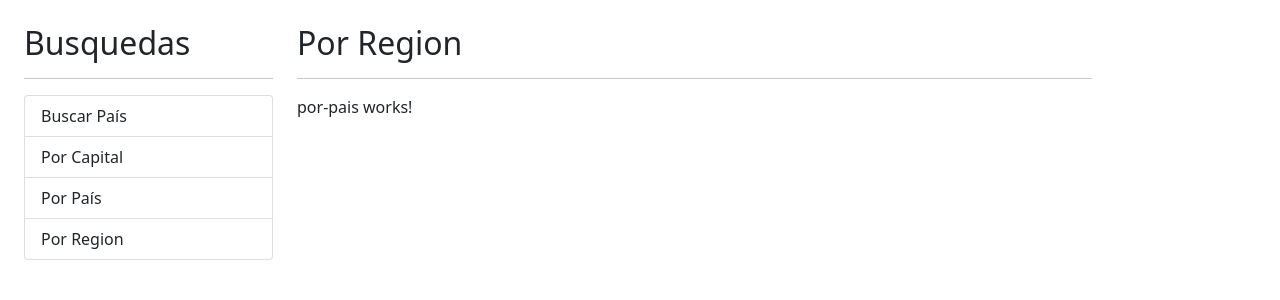
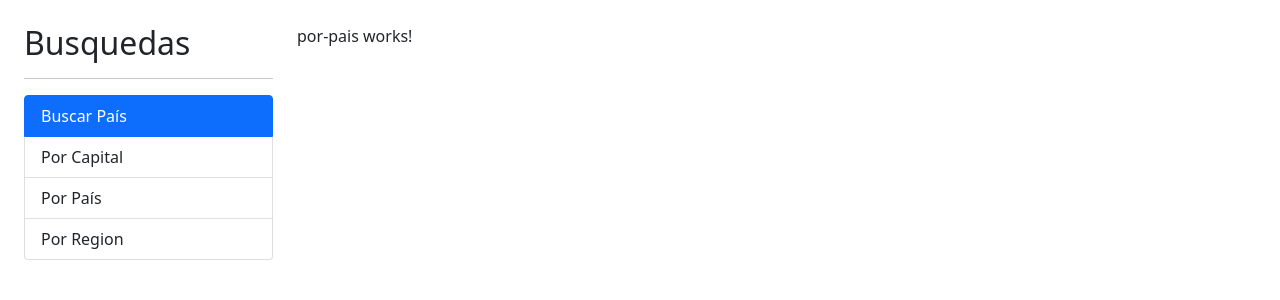
Before and after one commit to MiguelGonzalezAlvarez/Web-CountryInfoApp-Angular, an Angular app: page / in a window 1280 px wide. Shown: the top 300 px of the page. Built offline with nearby package versions, Linux system fonts and the light colour scheme.

Commit message:
fix: move list code to the sidebar

```diff
--- a/src/app/app.component.html
+++ b/src/app/app.component.html
@@ -1,17 +1,8 @@
 <div class="row container mt-4">
     <div class="col-3">
-        <h2>Busquedas</h2>
-        <hr>
-        <ul class="list-group">
-            <li class="list-group-item">Buscar País</li>
-            <li class="list-group-item">Por Capital</li>
-            <li class="list-group-item">Por País</li>
-            <li class="list-group-item">Por Region</li>
-        </ul>
+        <app-sidebar></app-sidebar>
     </div>
     <div class="col">
-        <h2>Por Region</h2>
-        <hr>
         <router-outlet></router-outlet>
     </div>
 </div>
--- a/src/app/shared/shared.module.ts
+++ b/src/app/shared/shared.module.ts
@@ -1,6 +1,7 @@
 import { NgModule } from '@angular/core';
 import { CommonModule } from '@angular/common';
 import { SidebarComponent } from './sidebar/sidebar.component';
+import { RouterModule } from '@angular/router';
 
 
 
@@ -9,7 +10,8 @@ import { SidebarComponent } from './sidebar/sidebar.component';
     SidebarComponent
   ],
   imports: [
-    CommonModule
+    CommonModule,
+    RouterModule
   ],
   exports: [
     SidebarComponent
--- a/src/app/shared/sidebar/sidebar.component.html
+++ b/src/app/shared/sidebar/sidebar.component.html
@@ -1 +1,9 @@
-<p>sidebar works!</p>
+<h2>Busquedas</h2>
+<hr>
+<ul class="list-group">
+    <li routerLink="" routerLinkActive="active" [routerLinkActiveOptions]="{ exact:true }" class="list-group-item">
+        Buscar País</li>
+    <li routerLink="capital" routerLinkActive="active" class="list-group-item">Por Capital</li>
+    <li routerLink="pais" routerLinkActive="active" class="list-group-item">Por País</li>
+    <li routerLink="region" routerLinkActive="active" class="list-group-item">Por Region</li>
+</ul>
```
